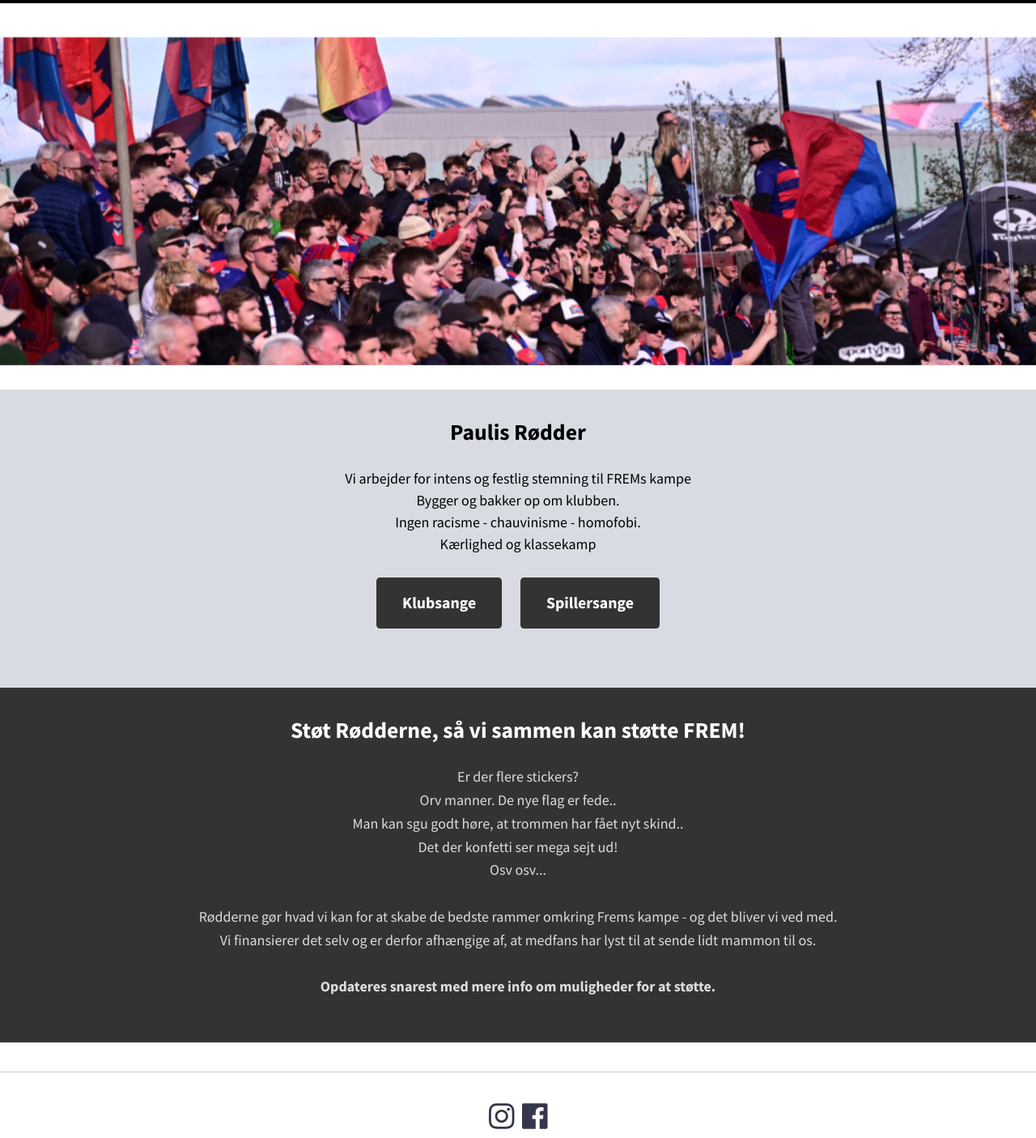
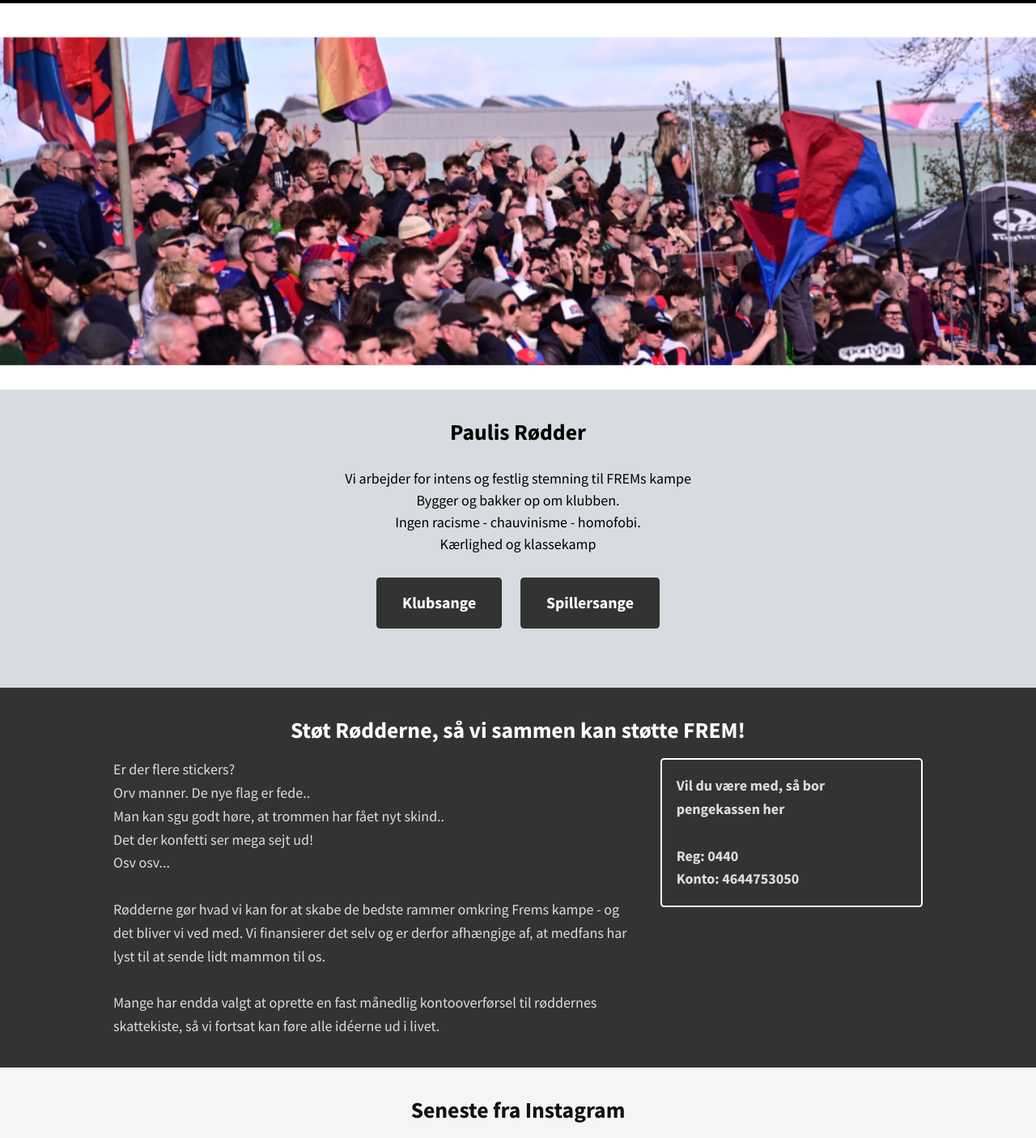
Before and after one commit to paulisrodder/paulisrodder.github.io, a Jekyll site: the page built from index.md, in a window 1280 px wide. Shown: the top 1405 px of the page at 81% size. Built offline with Jekyll 4.4.1, drawn with Linux system fonts in a browser that asks for light colours; nearby versions of some CDN libraries; some of the changed lines change nothing that is shown; grey boxes are pictures that could not be loaded.

Commit message:
Added Instagram feed

```diff
--- a/index.md
+++ b/index.md
@@ -14,9 +14,58 @@
 	</p>
 </section>
 
+<style>
+  /* Two-column layout for the support section (stacks on small screens) */
+  .home-support-section .home-support-columns {
+    display: grid;
+    grid-template-columns: 1fr;
+    gap: 1.5rem;
+    width: 100%;
+    max-width: 1000px;
+  }
+  @media (min-width: 768px) {
+    .home-support-section .home-support-columns {
+      grid-template-columns: 2fr 1fr;
+      align-items: start;
+    }
+  }
+  /* Override theme's centered paragraph styling inside columns */
+  .home-support-section .home-support-columns p { text-align: left; margin: 0; }
+  .home-support-section .home-support-columns .right {
+    text-align: left;
+    border: 2px solid #fff;
+    padding: 1rem;
+    border-radius: 0.25rem;
+    color: #fff;
+  }
+
+  /* Instagram section styling */
+  .home-instagram-section {
+    width: 100vw;
+    margin-left: calc(-50vw + 50%);
+    padding: 2rem;
+    background: #f4f5f7;
+    color: #111;
+    text-align: center;
+  }
+  .home-instagram-section h2 {
+    margin-bottom: 1rem;
+  }
+  .home-instagram-section .home-instagram-container {
+    max-width: 1000px;
+    margin: 0 auto;
+  }
+  .home-instagram-section .lightwidget-widget {
+    width: 100%;
+    height: auto;
+  }
+</style>
+
 <section class="home-support-section">
 	<h2 style="margin-top:0;">Støt Rødderne, så vi sammen kan støtte FREM!</h2>
-	<p style="margin:.5rem 0 1rem;">Er der flere stickers?<br>
+	<div class="home-support-columns">
+		<div class="left">
+			<p>Er der flere stickers?<br>
 Orv manner. De nye flag er fede..<br>
 Man kan sgu godt høre, at trommen har fået nyt skind..<br>
 Det der konfetti ser mega sejt ud!<br>
@@ -24,5 +73,19 @@
 <br>
 Rødderne gør hvad vi kan for at skabe de bedste rammer omkring Frems kampe - og det bliver vi ved med. Vi finansierer det selv og er derfor afhængige af, at medfans har lyst til at sende lidt mammon til os.<br>
 <br>
-<b>Opdateres snarest med mere info om muligheder for at støtte.</b></p>
+Mange har endda valgt at oprette en fast månedlig kontooverførsel til røddernes skattekiste, så vi fortsat kan føre alle idéerne ud i livet.</p>
+		</div>
+		<div class="right">
+			<p><b>Vil du være med, så bor pengekassen her<br><br>
+			Reg: 0440<br>
+			Konto: 4644753050</b></p>
+		</div>
+	</div>
 </section>
+
+<section class="home-instagram-section">
+  <h2 style="margin-top:0;">Seneste fra Instagram</h2>
+  <div class="home-instagram-container">
+    <!-- LightWidget WIDGET --><script src="https://cdn.lightwidget.com/widgets/lightwidget.js"></script><iframe src="//lightwidget.com/widgets/4f3a3fc242b052db96a88b5dc736432a.html" scrolling="no" allowtransparency="true" class="lightwidget-widget" style="width:100%;border:0;overflow:hidden;"></iframe>
+  </div>
+</section>
```
